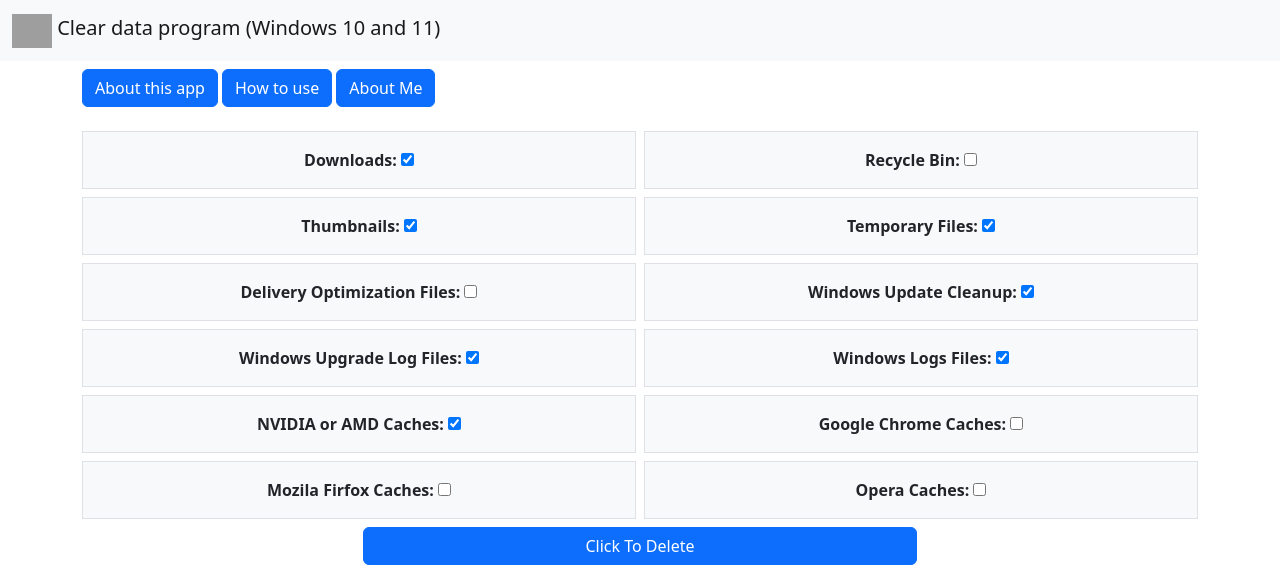
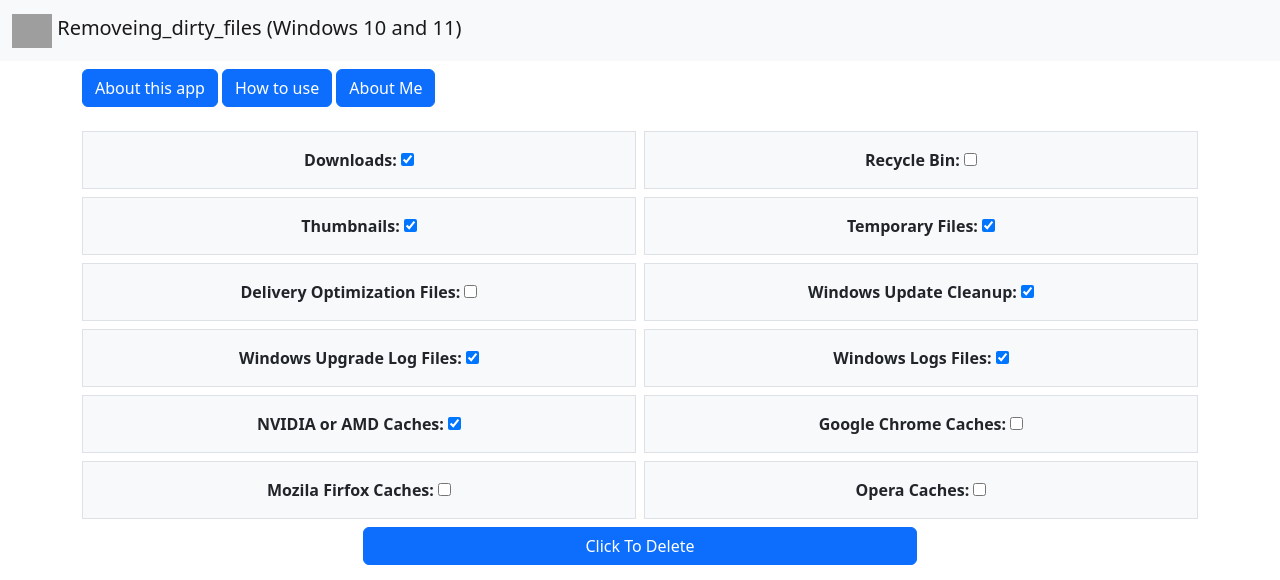
Before and after one commit to ashkan0201/Removeing_dirty_files, a Flask app: page / in a window 1280 px wide. Shown: the top 580 px of the page. Run offline with Flask 3, Linux system fonts and the light colour scheme; some libraries are stand-ins or nearby versions; grey boxes are pictures that could not be loaded.

Commit message:
Update project.html

```diff
--- a/template/project.html
+++ b/template/project.html
@@ -1,9 +1,4 @@
-<!-- Code By Ashkan Noroozi
-Should you need more information, please don't hesitate to contact regards.
-Contact addresses:
-Email: ashkan02011@gmail.com
-Instagram: yametakodasay
-Number Phone: +989001036111 -->
+
 <!DOCTYPE html>
 <html>
   <head>
@@ -17,7 +12,7 @@ Number Phone: +989001036111 -->
       <div class="container-fluid">
         <a class="navbar-brand">
           <img src="https://banner2.cleanpng.com/20180412/kye/kisspng-python-programming-language-computer-programming-language-5acfdc3636bac7.8891188615235717662242.jpg" alt="" width="40" height="34" class="d-inline-block align-text-top" alt="Logo" width="40" height="34" class="d-inline-block align-text-top">
-          Clear data program (Windows 10 and 11)
+          Removeing_dirty_files (Windows 10 and 11)
         </a>
       </div>
     </nav>
```
